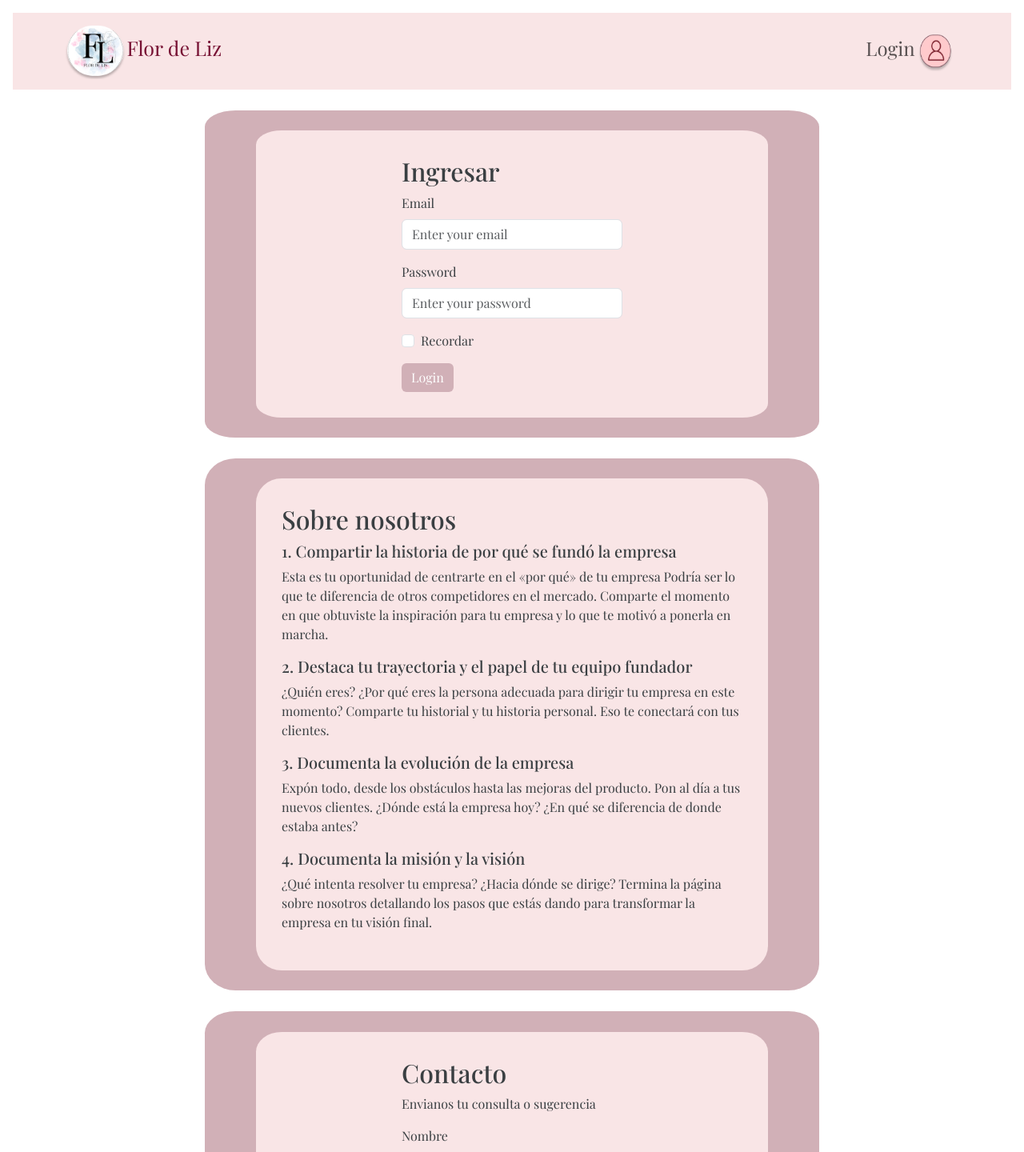
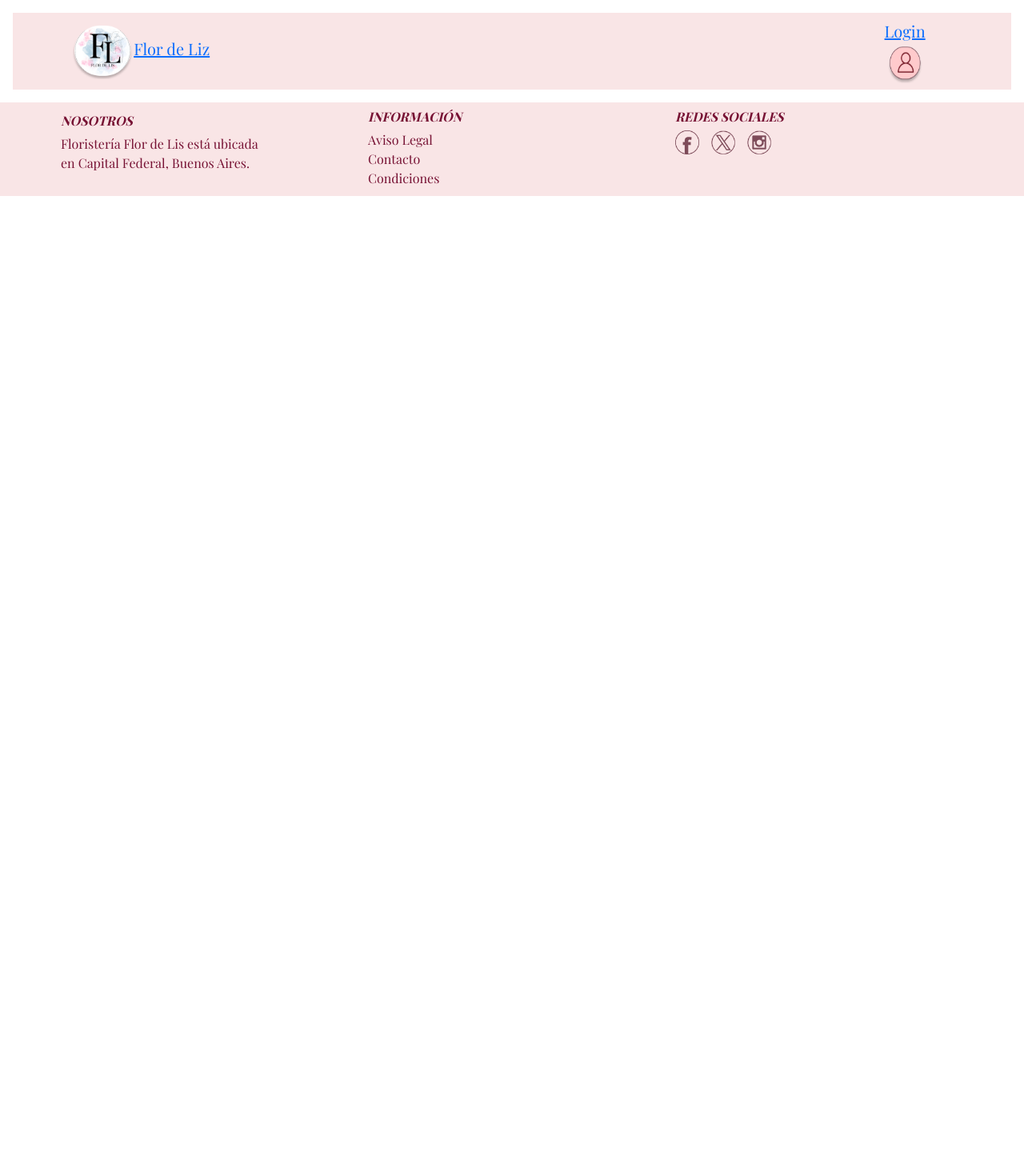
Before and after one commit to JulietaNoguera/tpfinal, a React (Create React App) app: page / in a window 1280 px wide. Shown: the top 1440 px of the page at 80% size. After the commit the page ends 800 px from the top, so only its background shows below. Built offline with nearby package versions, Linux system fonts and the light colour scheme; a web font is replaced by a local one.

Commit message:
rutas que cambian de pantalla

```diff
--- a/package.json
+++ b/package.json
@@ -10,6 +10,7 @@
     "react": "^18.2.0",
     "react-bootstrap": "^2.9.1",
     "react-dom": "^18.2.0",
+    "react-router-dom": "^6.18.0",
     "react-scripts": "5.0.1",
     "web-vitals": "^2.1.4"
   },
--- a/src/App.js
+++ b/src/App.js
@@ -1,5 +1,6 @@
 import './App.css';
 import 'bootstrap/dist/css/bootstrap.min.css';
+import { BrowserRouter, Route, Routes } from 'react-router-dom';
 
 import Navegador from'./Vista/Globales/Nav'
 import Footer from './Vista/Globales/Footer'
@@ -11,11 +12,15 @@ import Contacto from './Vista/Globales/Contacto';
 function App() {
   return (
     <>
-      <Navegador></Navegador>
-      <Login></Login>
-      <Nosotros></Nosotros>
-      <Contacto></Contacto>
-      <Footer></Footer>
+      <BrowserRouter>
+        <Navegador></Navegador>
+          <Routes>
+              <Route path='/login' element={<Login/>}/>
+              <Route path='/nosotros' element={<Nosotros/>}/>
+              <Route path='/contacto' element={<Contacto/>}/>
+          </Routes>
+        <Footer></Footer>
+      </BrowserRouter>
     </>
   );
 }
--- a/src/Vista/Globales/Footer.jsx
+++ b/src/Vista/Globales/Footer.jsx
@@ -4,6 +4,7 @@ import Nav from 'react-bootstrap/Nav';
 import Container from 'react-bootstrap/Container';
 import Row from 'react-bootstrap/Row';
 import Col from 'react-bootstrap/Col';
+import { NavLink ,Link} from 'react-router-dom';
 
 const Footer = () => {
 
@@ -14,7 +15,9 @@ const Footer = () => {
         <Col lg={3} md={12} style={{ marginLeft: '5%' }}>
           <Navbar  expand="lg">
             <Navbar.Brand className='footerInfo' >
-              <h4>SOBRE NOSOTROS</h4>
+            <NavLink className={({isActive})=>isActive?'active':""} to="/nosotros">
+              <h4>NOSOTROS</h4>
+            </NavLink>
               <p>Floristería Flor de Lis está ubicada <br></br>en Capital Federal, Buenos Aires.</p>
             </Navbar.Brand>
           </Navbar>
@@ -27,7 +30,7 @@ const Footer = () => {
                     <div>
                         <h4>INFORMACIÓN</h4>
                         <a href="#">Aviso Legal</a>
-                        <a href="#">Contacto</a>
+                        <NavLink className={({isActive})=>isActive?'active':""} to="/contacto">Contacto</NavLink>
                         <a href="#">Condiciones</a>
                     </div>
                 </Nav>
@@ -42,9 +45,10 @@ const Footer = () => {
                 <div>
                     <h4>REDES SOCIALES </h4>
                     <div style={{ display: 'flex', alignItems: 'center' }}>
-                      <a href="#" style={{ marginRight: '15px' }}><img src="/Imagenes/facebook.png" alt="Facebook" width="30" height="30" /></a>
-                      <a href="#" style={{ marginRight: '15px' }}><img src="/Imagenes/x.png" alt="Twitter" width="30" height="30" /></a>
-                      <a href="#" style={{ marginRight: '15px' }}><img src="/Imagenes/insta.png" alt="Instagram" width="30" height="30" /></a>
+
+                      <Link to="www.facebook.com" style={{ marginRight: '15px' }}><img src="/Imagenes/facebook.png" alt="Facebook" width="30" height="30" /></Link>
+                      <Link to="wwww.twitter.com" style={{ marginRight: '15px' }}><img src="/Imagenes/x.png" alt="Twitter" width="30" height="30" /></Link>
+                      <Link to="www.instagram.com" style={{ marginRight: '15px' }}><img src="/Imagenes/insta.png" alt="Instagram" width="30" height="30" /></Link>
                     </div>
                 </div>
             </Nav>
--- a/src/Vista/Globales/Nav.jsx
+++ b/src/Vista/Globales/Nav.jsx
@@ -1,7 +1,7 @@
 import React from 'react';
 import Navbar from 'react-bootstrap/Navbar';
 import Nav from 'react-bootstrap/Nav';
-
+import { NavLink } from 'react-router-dom';
 const NavBar = () => {
   const logoStyle = {
     color: '#771234',
@@ -12,16 +12,19 @@ const NavBar = () => {
   return (
     <Navbar className="navEstilo"  expand="lg">
       <Navbar.Brand href="/" className='logo' style={logoStyle}>
-        <img src="/Imagenes/logo.PNG" alt="Flor de Liz" width="80" height="70" />
-        Flor de Liz
+        <NavLink className={({isActive})=>isActive?'active':"logo"} to="/login">
+          <img src="/Imagenes/logo.PNG" alt="Flor de Liz" width="80" height="70" />
+            Flor de Liz
+        </NavLink>
+
       </Navbar.Brand>
       <Navbar.Toggle aria-controls="basic-navbar-nav" />
       <Navbar.Collapse id="basic-navbar-nav" className="justify-content-end login">
         <Nav>
-          <Nav.Link href="/login">
+          <NavLink className={({isActive})=>isActive?'active':"logo"} to="/login">
             Login
-            <img src="/Imagenes/login.PNG" alt="Login" width="50" height="50"/>
-          </Nav.Link>
+            <img src="/Imagenes/login.PNG"  alt="Login" width="50" height="50"/>
+          </NavLink>
         </Nav>
       </Navbar.Collapse>
     </Navbar>
--- a/src/index.css
+++ b/src/index.css
@@ -28,9 +28,7 @@ code {
 
 .logo{
   padding-left: 5%;
-  font-size: xx-large;
-  display: inline;
-
+  font-size: 20px;
 }
 
 .login{
@@ -98,3 +96,7 @@ code {
   background-color: #D1B0B7 !important;
   border: #3A3F42;
 }
+
+.active{
+  color: #771234;
+}
```
Also changed, not shown: 1 other file (tests, documents, lock files or other folders).
